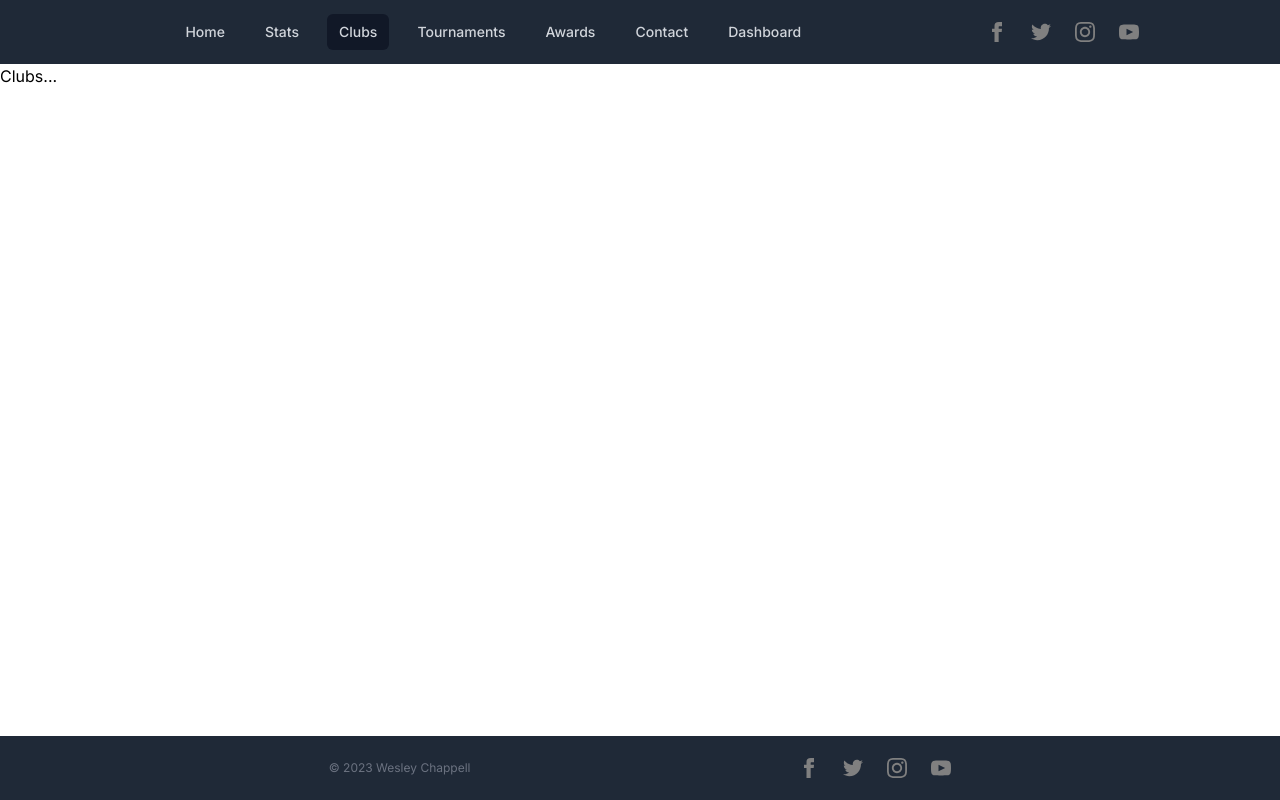
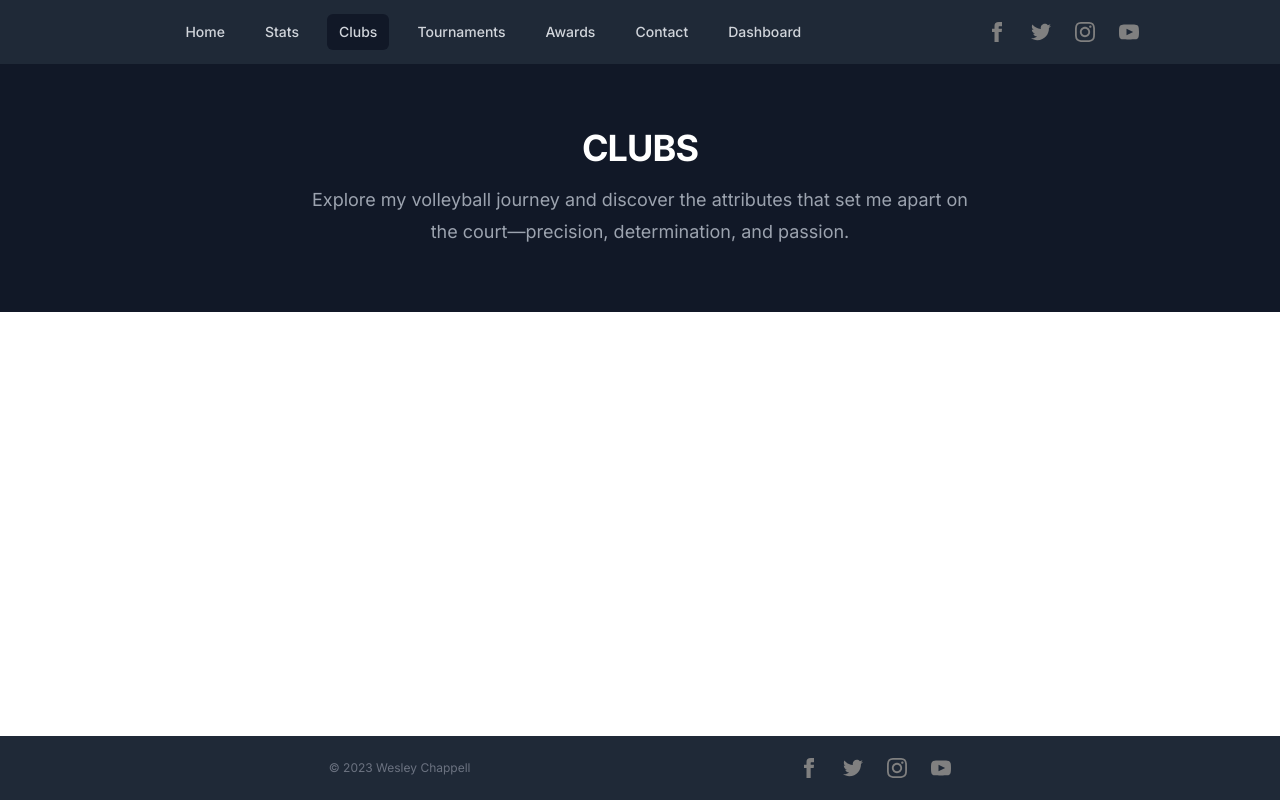
Before and after one commit to Nukambe/samiyah, a Next.js app: page /clubs in a window 1280 px wide. Built offline with nearby package versions, Linux system fonts and the light colour scheme.

Commit message:
start clubs

```diff
--- a/src/app/clubs/page.js
+++ b/src/app/clubs/page.js
@@ -1,3 +1,28 @@
 export default function ClubsPage() {
-  return <>Clubs...</>;
+  const timeline = [
+    {
+      name: 'club',
+      start: '1',
+      end: '2',
+      current: true
+    }
+  ]
+  return (
+    <div className="flow-root w-full bg-gray-900">
+      <div className="mx-auto mt-16 max-w-7xl px-6 text-center lg:px-8">
+        <div className="mx-auto max-w-2xl">
+          <h2 className="text-3xl font-bold tracking-tight text-white sm:text-4xl">
+            CLUBS
+          </h2>
+          <p className="mt-4 text-lg leading-8 text-gray-400">
+            Explore my volleyball journey and discover the attributes that set
+            me apart on the court—precision, determination, and passion.
+          </p>
+        </div>
+      </div>
+      <ul role="list" className="mx-auto my-16 w-96">
+
+      </ul>
+    </div>
+  )
 }
--- a/src/app/layout.js
+++ b/src/app/layout.js
@@ -13,9 +13,11 @@ export const metadata = {
 export default function RootLayout({ children }) {
   return (
     <html lang="en">
-      <body className={`${inter.className} flex flex-col h-screen`}>
+      <body className={`${inter.className} flex flex-col min-h-screen`}>
         <Header />
-        {children}
+        <main className="h-full">
+          {children}
+        </main>
         <Footer />
       </body>
     </html>
--- a/src/components/Footer/index.js
+++ b/src/components/Footer/index.js
@@ -6,7 +6,7 @@ export default function Footer() {
       <div className="flex justify-center space-x-6 md:order-2">
         <Socials />
       </div>
-      <div className="mt-8 md:order-1 md:mt-0">
+      <div className="md:order-1 md:mt-0">
         <p className="text-center text-xs leading-5 text-gray-500">
           &copy; 2023 Wesley Chappell
         </p>
```
